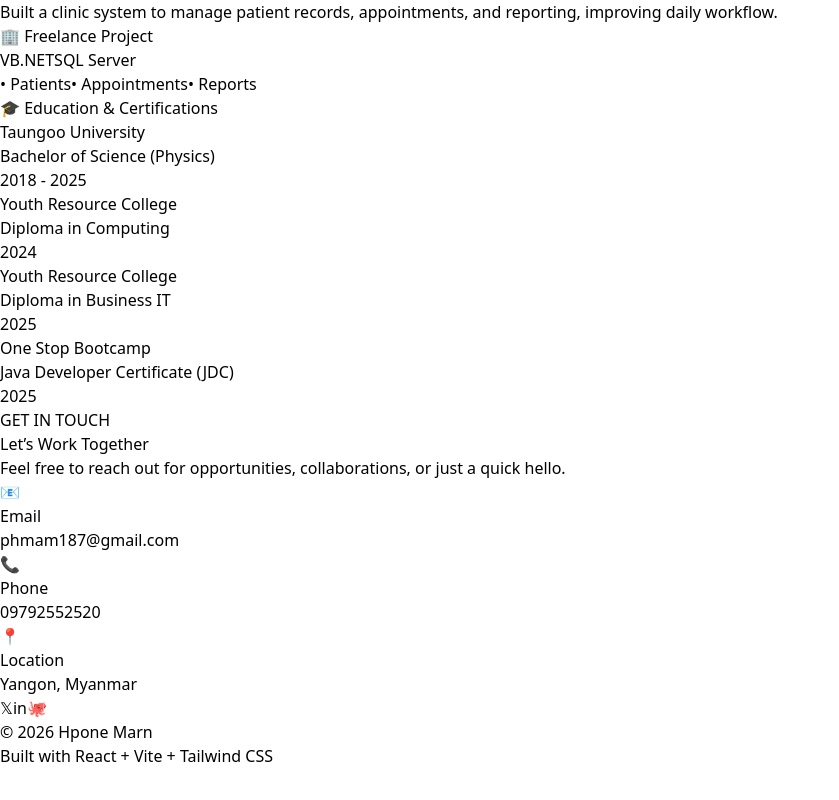
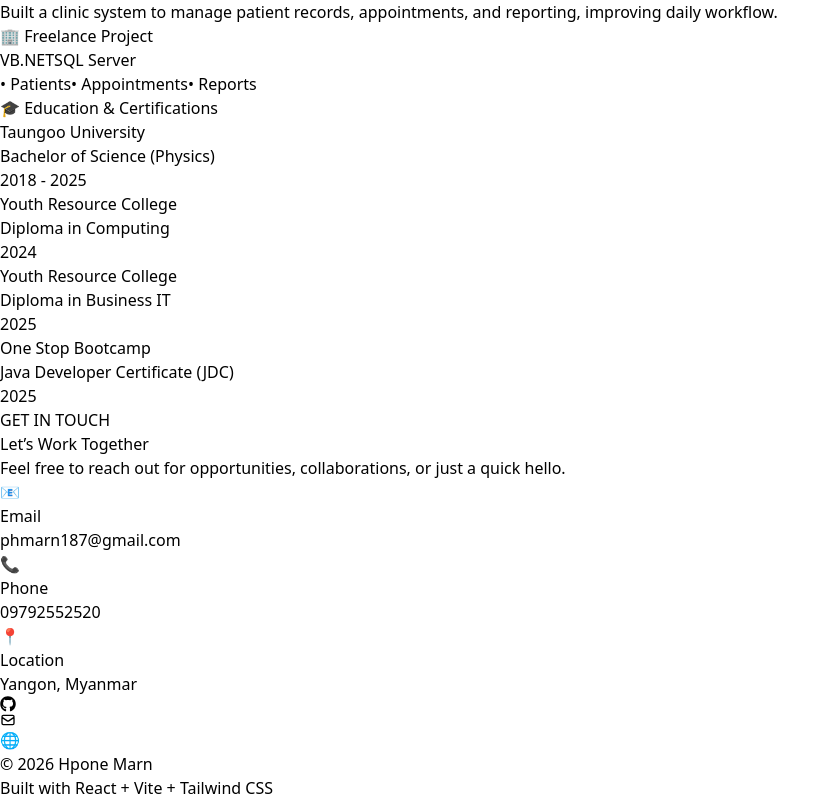
Before and after one commit to HponeMarn/HponeMarn, a React (Vite) app: page / in a window 1280 px wide. Shown: the part 4248-5048 px from the top of the page, without its empty margins (0-839 px from the left). Before the commit the page ends 5016 px from the top, so only its background shows below. Built offline with nearby package versions, Linux system fonts and the light colour scheme.

Commit message:
fix contant,experience

```diff
--- a/src/components/contact.tsx
+++ b/src/components/contact.tsx
@@ -1,12 +1,14 @@
 import React from 'react';
+import { FaGithub } from 'react-icons/fa';
+import { HiOutlineMail } from 'react-icons/hi';
 
 const Contact: React.FC = () => {
   const contactMethods = [
     {
       icon: "📧",
       label: "Email",
-      value: "phmam187@gmail.com",
-      href: "mailto:phmam187@gmail.com",
+      value: "phmarn187@gmail.com",
+      href: "mailto:phmarn187@gmail.com",
     },
     {
       icon: "📞",
@@ -80,17 +82,16 @@ const Contact: React.FC = () => {
           data-aos-delay="400"
           className="mt-10 flex justify-center gap-4"
         >
-          <a className="w-10 h-10 flex items-center justify-center bg-slate-800 border border-slate-700 rounded-full hover:bg-slate-700 hover:border-slate-500 transition">
-            𝕏
+           <a   href="https://www.github.com/HponeMarn" target="_blank" rel="noopener noreferrer" className="w-10 h-10 flex items-center justify-center bg-slate-800 border border-slate-700 rounded-full hover:bg-slate-700 hover:border-slate-500 transition">
+            <FaGithub className="w-5 h-5" />
           </a>
-          <a className="w-10 h-10 flex items-center justify-center bg-slate-800 border border-slate-700 rounded-full hover:bg-slate-700 hover:border-slate-500 transition">
-            in
+          <a   href="mailto:phmarn187@gmail.com"  target="_blank" rel="noopener noreferrer" className="w-10 h-10 flex items-center justify-center bg-slate-800 border border-slate-700 rounded-full hover:bg-slate-700 hover:border-slate-500 transition">
+             <HiOutlineMail className="w-5 h-5 text-gray-400 group-hover:text-white transition" />
           </a>
-          <a className="w-10 h-10 flex items-center justify-center bg-slate-800 border border-slate-700 rounded-full hover:bg-slate-700 hover:border-slate-500 transition">
-            🐙
+          <a   href="https://hpone-marn-7nb4.vercel.app/" target="_blank" rel="noopener noreferrer" className="w-10 h-10 flex items-center justify-center bg-slate-800 border border-slate-700 rounded-full hover:bg-slate-700 hover:border-slate-500 transition">
+            🌐
           </a>
         </div>
-
       </div>
     </section>
   );
--- a/src/components/experience.tsx
+++ b/src/components/experience.tsx
@@ -9,6 +9,14 @@ type ExperienceItem = {
 };
 
 const EXPERIENCES: ExperienceItem[] = [
+    {
+    year: "2025 - Present",
+    title: "Full Stack Developer",
+    company: "MIT Company",
+    description:
+      "Built a gold shop ERP web application using Spring Boot and Angular. Designed scalable business logic for inventory, sales, pawn, and financial workflows. Developed REST APIs and optimized database performance.",
+    tags: ["Java", "Spring MVC", "Angular", "SSMS"],
+  },
   {
     year: "2024 - 2025",
     title: "Junior Developer (Freelance)",
@@ -16,14 +24,6 @@ const EXPERIENCES: ExperienceItem[] = [
     description:
       "Developed a clinic ERP system using VB.NET and SQL Server, managing patient records and generating reports. Improved daily workflow efficiency and trained staff for system usage.",
     tags: ["VB.NET", "SQL Server", "Mini ERP"],
-  },
-  {
-    year: "2025 - Present",
-    title: "Full Stack Developer",
-    company: "MIT Company",
-    description:
-      "Built a gold shop ERP web application using Spring Boot and Angular. Designed scalable business logic for inventory, sales, pawn, and financial workflows. Developed REST APIs and optimized database performance.",
-    tags: ["Java", "Spring MVC", "Angular", "SSMS"],
   },
 ];
 
```
